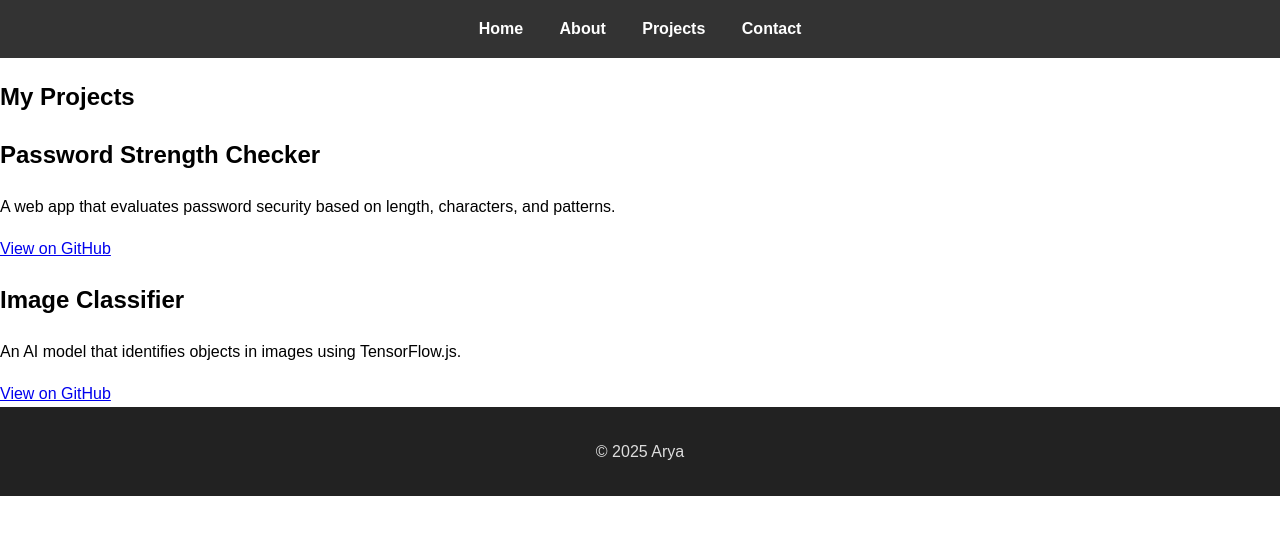
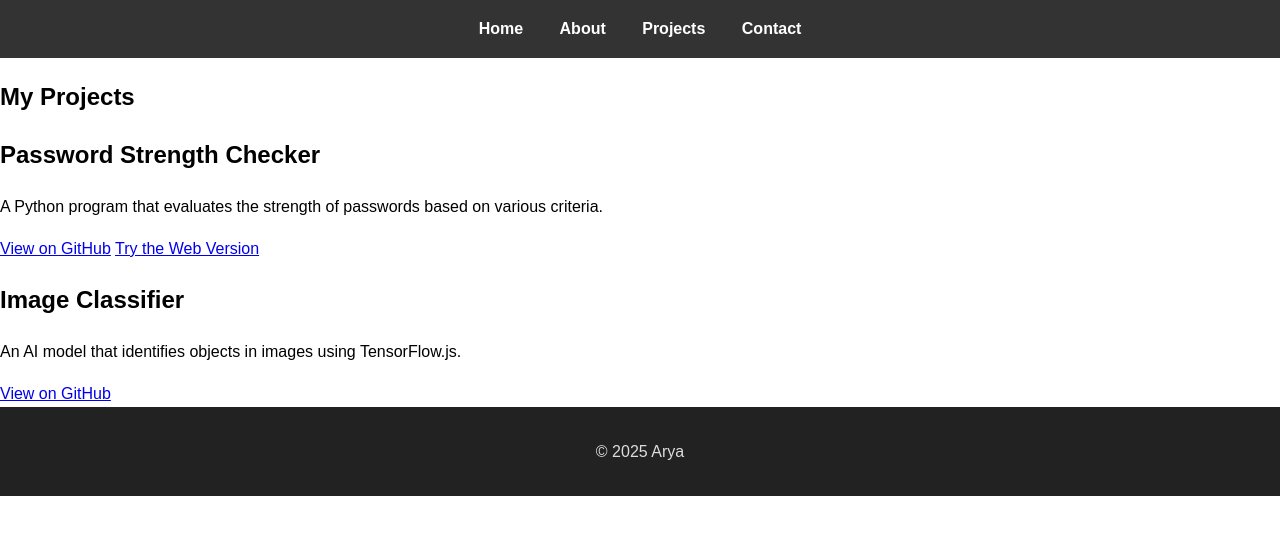
Before and after one commit to aryajodh/my-portfolio, a plain HTML site: page projects.html in a window 1280 px wide. Drawn offline with Linux system fonts and the light colour scheme.

Commit message:
Add Password Strength Checker project link

```diff
--- a/projects.html
+++ b/projects.html
@@ -20,8 +20,9 @@
             <h1>My Projects</h1>
             <div class="project-card">
                 <h2>Password Strength Checker</h2>
-                <p>A web app that evaluates password security based on length, characters, and patterns.</p>
-                <a href="https://github.com/yourusername/password-checker" target="_blank">View on GitHub</a>
+                <p>A Python program that evaluates the strength of passwords based on various criteria.</p>
+                <a href="https://github.com/aryajodh/my-portfolio/blob/main/password_checker.py" target="_blank">View on GitHub</a>
+                <a href="password_checker.html">Try the Web Version</a>
             </div>
             <div class="project-card">
                 <h2>Image Classifier</h2>
```
